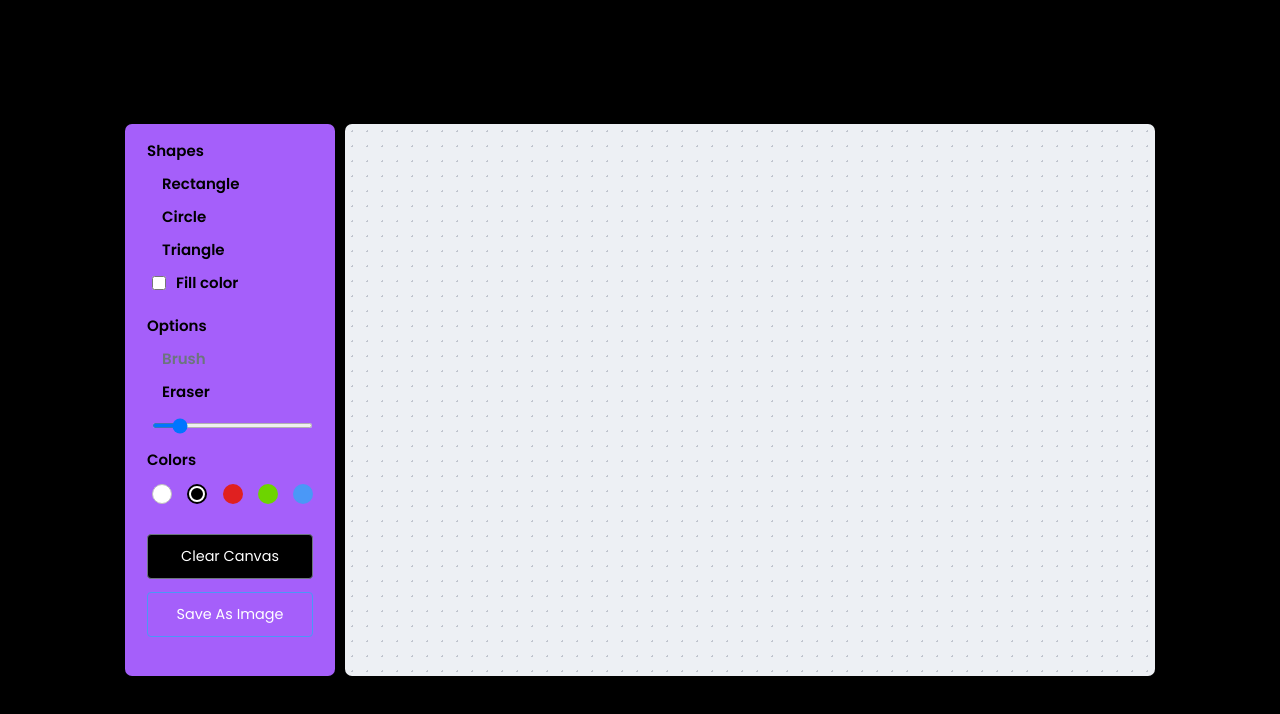
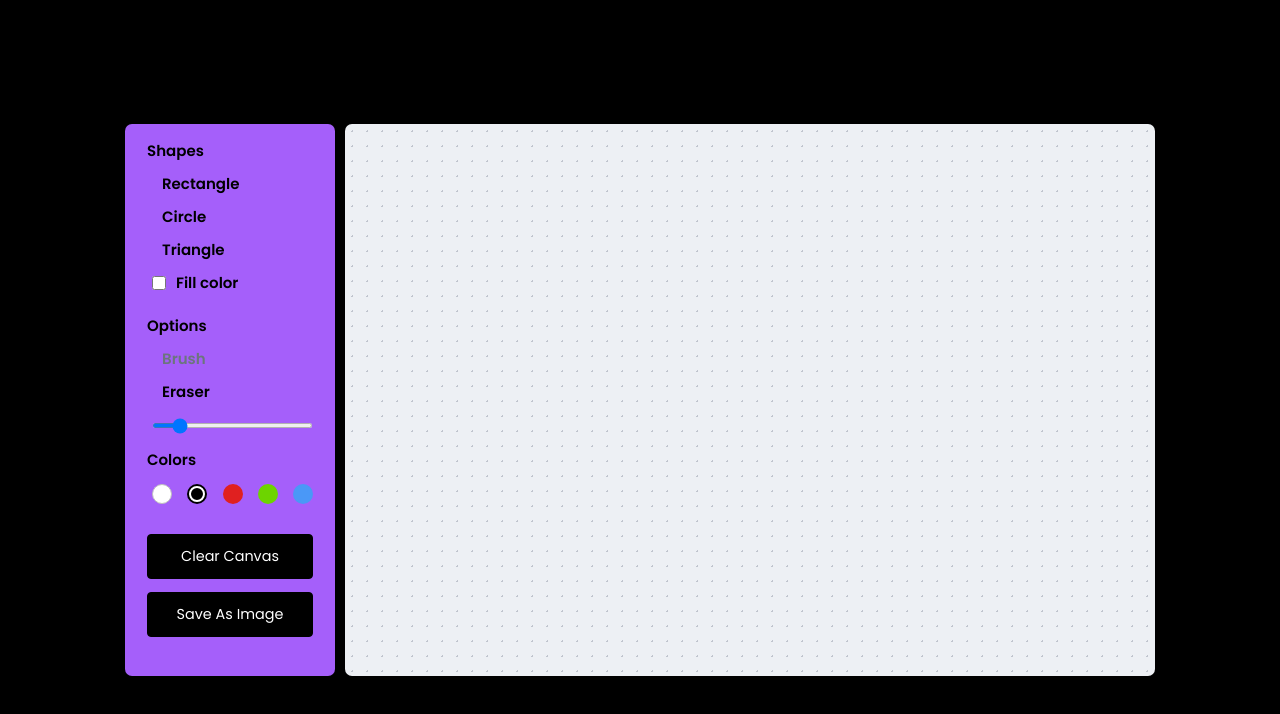
Before and after one commit to t-aswath/Kraft-Work, a plain HTML site: page graph/graph.html in a window 1280 px wide. Drawn offline with Linux system fonts and the light colour scheme.

Commit message:
Add files via upload

```diff
--- a/graph/graph.css
+++ b/graph/graph.css
@@ -139,16 +139,13 @@ section.drawing-board {
 .buttons .clear-canvas {
   color: #fff;
   background: black;
-  border: 1px solid #6c757d;
+  border: 1px solid black;
   transition: all 0.3s ease;
 }
-.clear-canvas:hover {
-  color: #fff;
-  background: #6c757d;
-}
+
 .buttons .save-img {
-  background: #a55ffa;
-  border: 1px solid #4a98f7;
+  background: black;
+  border: 1px solid black;
 }
 .drawing-board {
   flex: 1;
--- a/graph/graph.html
+++ b/graph/graph.html
@@ -2,7 +2,7 @@
 <html lang="en" dir="ltr">
   <head>
     <meta charset="utf-8" />
-    <title>Kraft Work | Rough</title>
+    <title>Kraft Work | Graph</title>
     <link rel="stylesheet" href="graph.css" />
     <meta name="viewport" content="width=device-width, initial-scale=1.0" />
     <script src="graph.js" defer></script>
```
